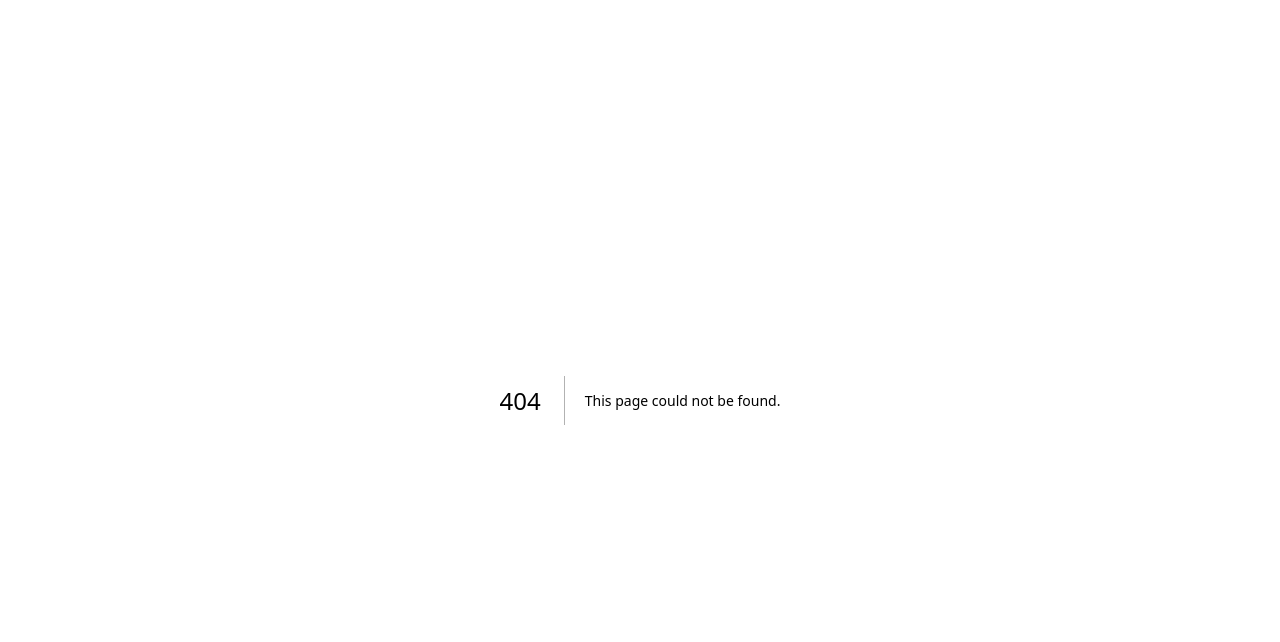
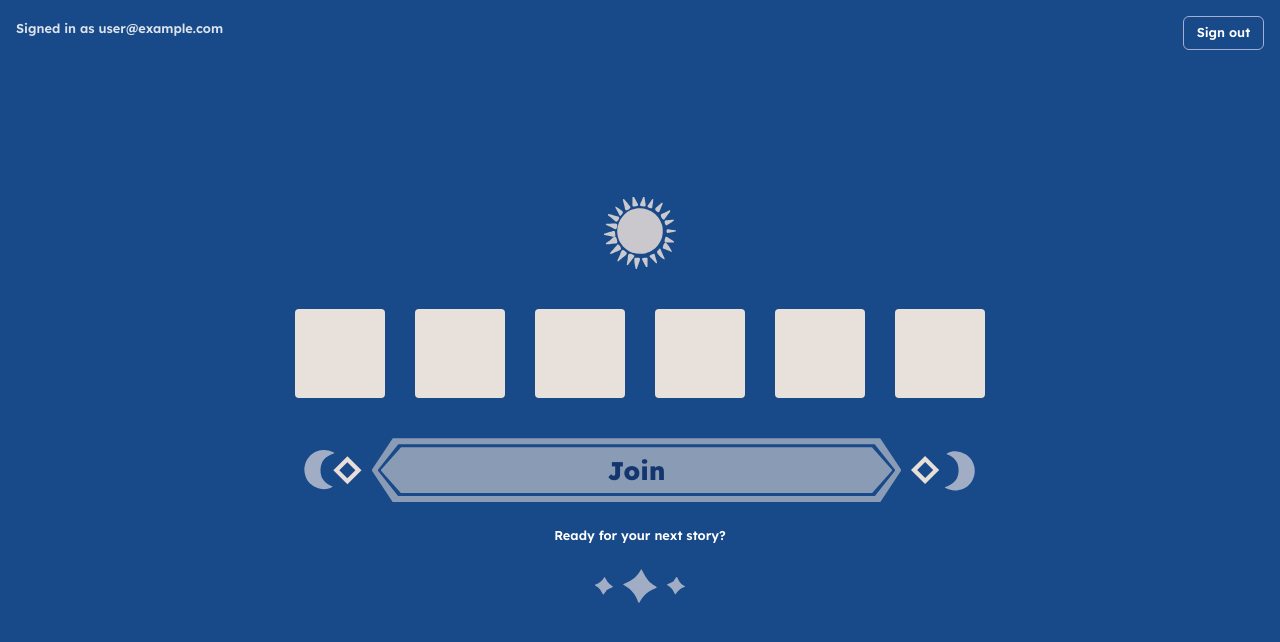
Before and after one commit to Lina-Err404/CSCE4901__Storytelling-Project, a Next.js app: page /join in a window 1280 px wide. Before the commit this address had no page. Shown: the top 642 px of the page. Built offline with nearby package versions, Linux system fonts and the light colour scheme; no server answers; sample sign-in values are in the browser's storage.

Commit message:
Connect student login to join lobby

```diff
--- /dev/null
+++ b/app/join/page.tsx
@@ -0,0 +1,42 @@
+"use client";
+
+import { useEffect, useState } from "react";
+import { onAuthStateChanged, type User } from "firebase/auth";
+import { useRouter } from "next/navigation";
+import { auth } from "../firebase-client";
+import { StudentLobby } from "../student-lobby";
+
+export default function JoinPage() {
+  const router = useRouter();
+  const [user, setUser] = useState<User | null>(null);
+  const [checkingAuth, setCheckingAuth] = useState(true);
+
+  useEffect(() => {
+    if (!auth) {
+      router.replace("/");
+      return;
+    }
+
+    const unsubscribe = onAuthStateChanged(auth, (currentUser) => {
+      if (!currentUser) {
+        router.replace("/");
+        return;
+      }
+
+      setUser(currentUser);
+      setCheckingAuth(false);
+    });
+
+    return unsubscribe;
+  }, [router]);
+
+  if (checkingAuth || !user) {
+    return (
+      <main className="p-8 text-sm text-slate-600">
+        Checking sign-in...
+      </main>
+    );
+  }
+
+  return <StudentLobby user={user} />;
+}
--- a/app/page.tsx
+++ b/app/page.tsx
@@ -2,6 +2,7 @@
 
 import { useEffect, useState, type ChangeEvent, type FormEvent } from "react";
 import { onAuthStateChanged, signOut, type User } from "firebase/auth";
+import { useRouter } from "next/navigation";
 import { AuthScreen } from "./auth-screen";
 import { auth, authConfigurationMissing } from "./firebase-client";
 import { StudentLobby } from "./student-lobby";
@@ -49,6 +50,7 @@ async function api<T>(path: string, options: RequestInit = {}): Promise<T> {
 }
 
 export default function Home() {
+  const router = useRouter();
   const devMode =
     process.env.NODE_ENV !== "production" &&
     (process.env.NEXT_PUBLIC_ALLOW_DEV_MODE === "true" ||
@@ -414,7 +416,13 @@ export default function Home() {
     <AuthScreen
       onAuthenticated={(authedUser, role) => {
         setUser(authedUser);
-          setUserRole(role === "teacher" ? "teacher" : null);
+
+        if (role === "student") {
+          router.push("/join");
+          return;
+        }
+
+        setUserRole("teacher");
       }}
     />
   );
```
Lines whose indentation alone changed are shown as unchanged.
